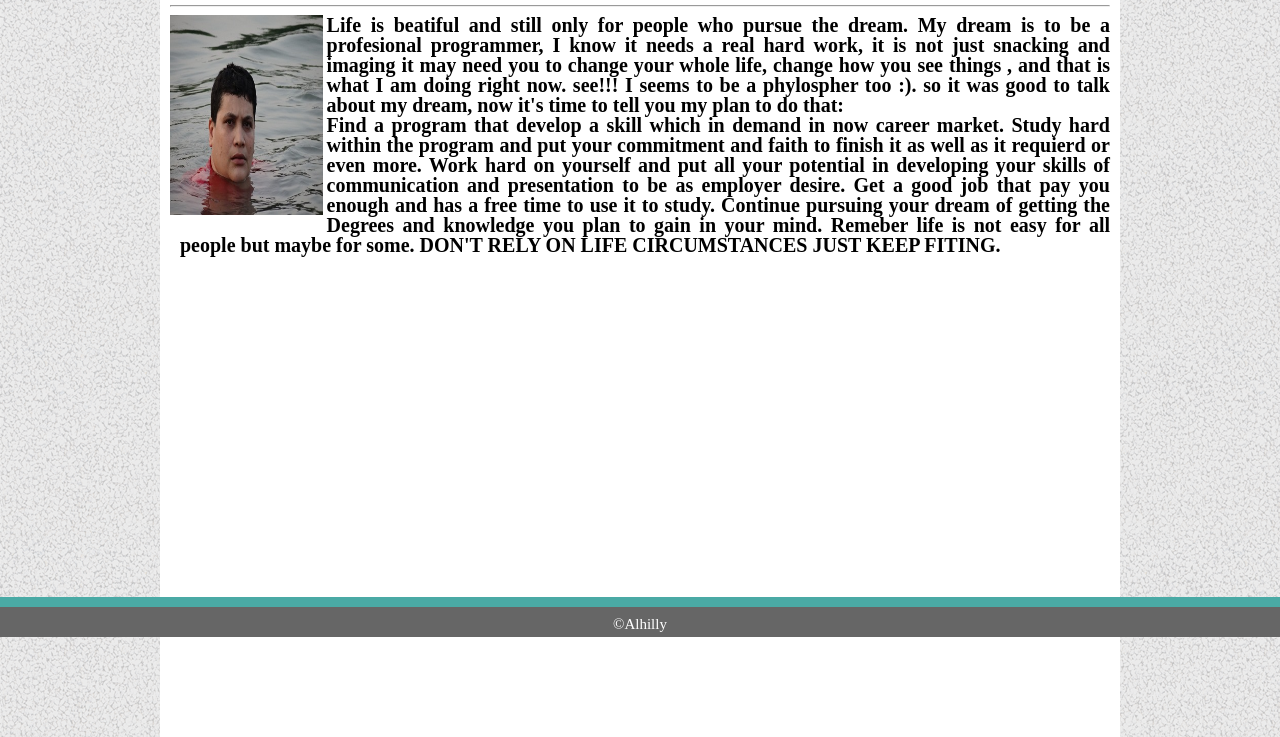
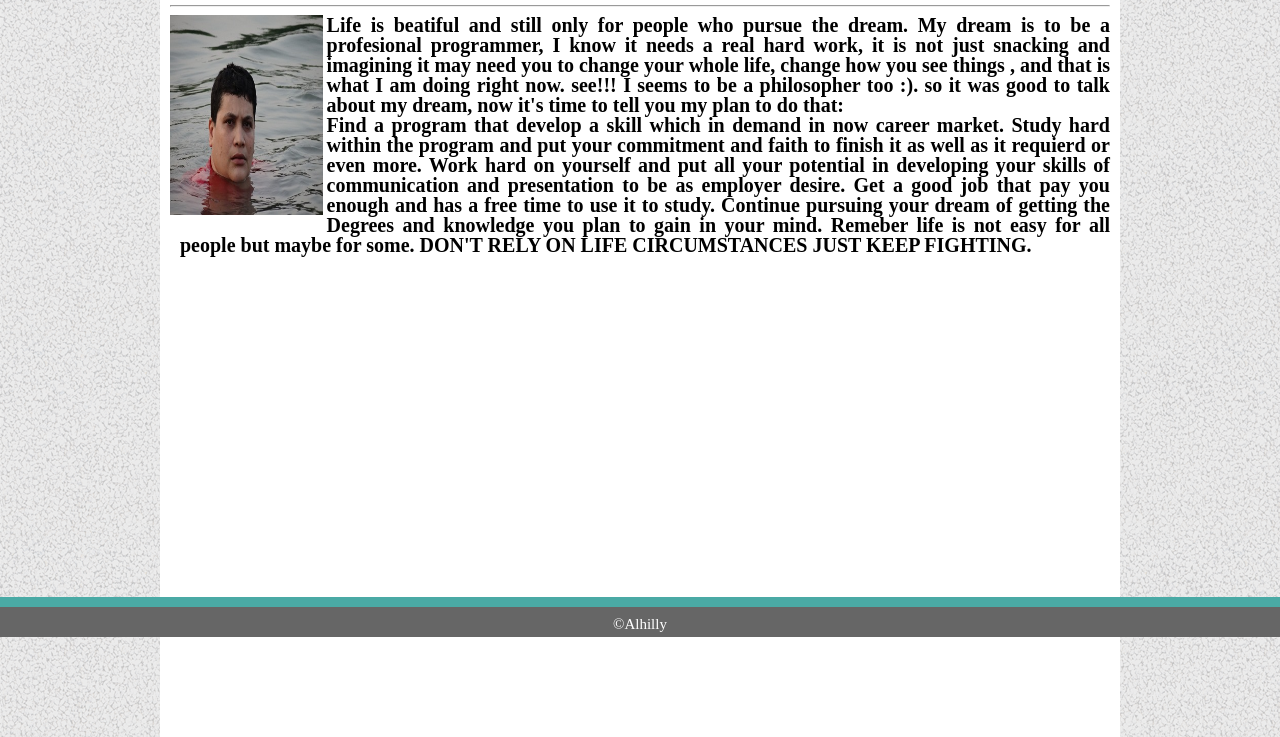
Before and after one commit to AlaaAlhilly/ResponsivePortfolioCss, a plain HTML site: page index.html in a window 1280 px wide. Shown: the part 163-900 px from the top of the page. Drawn offline with Linux system fonts and the light colour scheme.

Commit message:
Update index.html

```diff
--- a/index.html
+++ b/index.html
@@ -36,9 +36,9 @@
 
                 <img id="profimg" src="./assests/images/al.jpg" alt="">
                 </div>
-                <p>Life is beatiful and still only for people who pursue the dream.
+                 <p>Life is beatiful and still only for people who pursue the dream.
 
-                    My dream is to be a profesional programmer, I know it needs a real hard work, it is not just snacking and imaging it may need you to change your whole life, change how you see things , and that is what I am doing right now. see!!! I seems to be a phylospher too :). so it was good to talk about my dream, now it's time to tell you my plan to do that:
+                    My dream is to be a profesional programmer, I know it needs a real hard work, it is not just snacking and imagining it may need you to change your whole life, change how you see things , and that is what I am doing right now. see!!! I seems to be a philosopher too :). so it was good to talk about my dream, now it's time to tell you my plan to do that:
                 <br>Find a program that develop a skill which in demand in now career market.
                 Study hard within the program and put your commitment and faith to finish it
                 as well as it requierd or even more.
@@ -47,7 +47,7 @@
                 Get a good job that pay you enough and has a free time to use it to study.
                 Continue pursuing your dream of getting the Degrees and knowledge you plan to gain in your mind.
                 Remeber life is not easy for all people but maybe for some.
-                DON'T RELY ON LIFE CIRCUMSTANCES JUST KEEP FITING.</p>
+                DON'T RELY ON LIFE CIRCUMSTANCES JUST KEEP FIGHTING.</p>
 
 
         </div>
```
